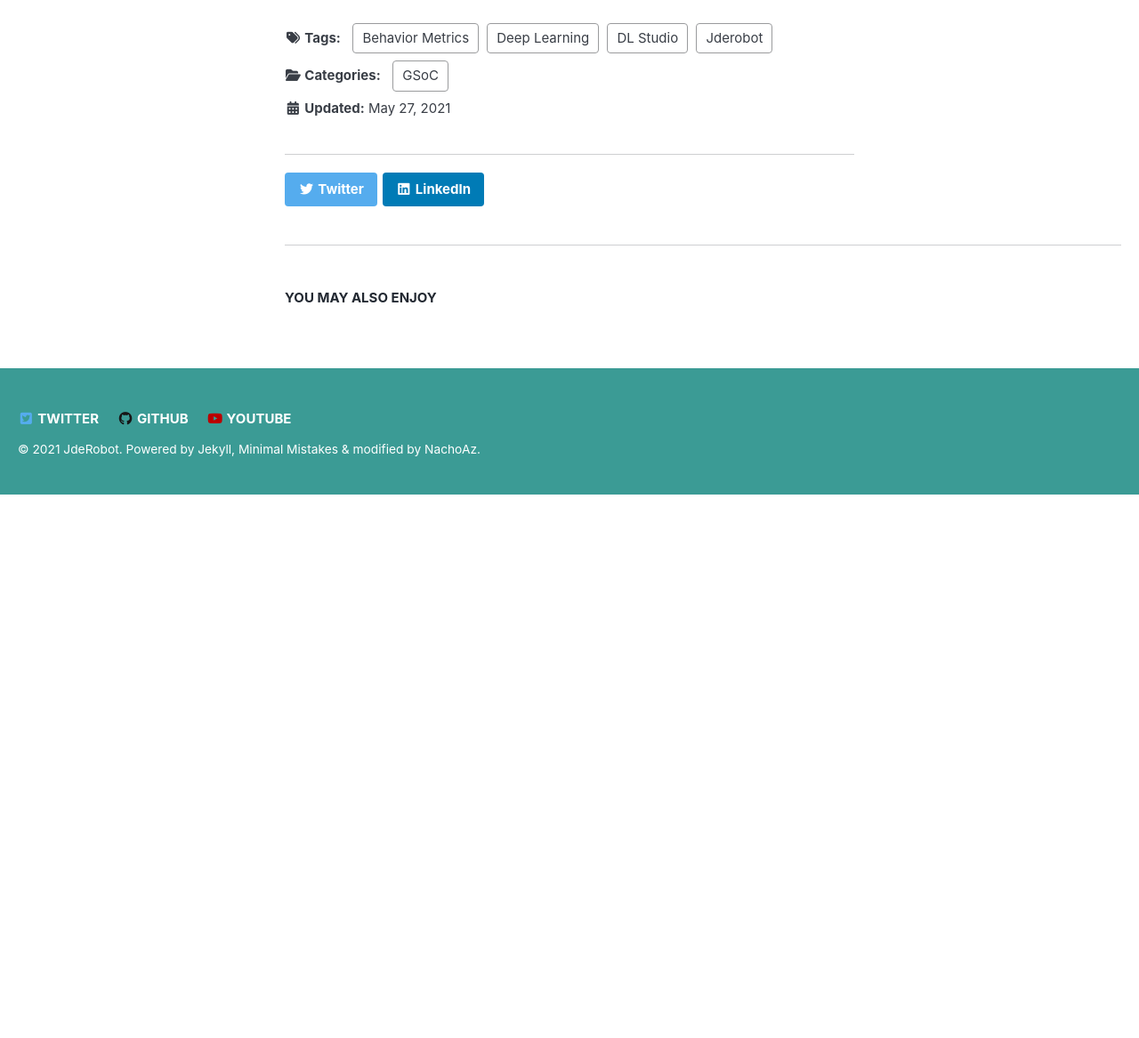
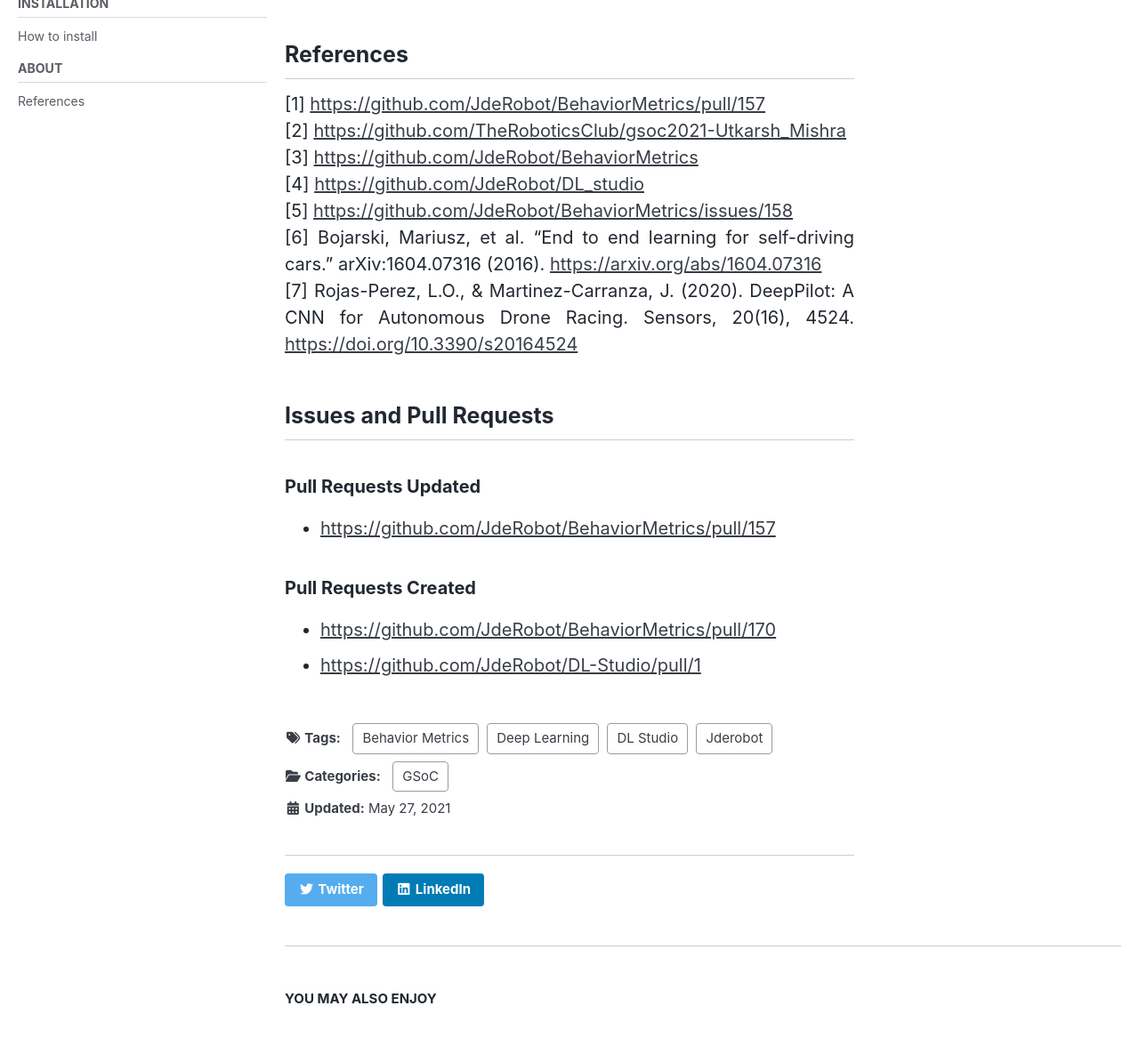
Before and after one commit to TheRoboticsClub/gsoc2021-Utkarsh_Mishra, a Jekyll site: the page built from docs/_posts/2021-05-27-Community-Bonding-Week-1.md, in a window 1280 px wide and 1400 px high, scrolled down 4803 px, cut to the strip 214-1381 px from the top of the window. Shown: the whole strip at 89% size. Built offline with Jekyll 4.4.1, drawn with Linux system fonts in a browser that asks for light colours; cached includes are drawn as plain includes; nearby versions of some CDN libraries; before the commit the page ends 5573 px from its top, so only the background shows below that; some of the changed text lies outside the part shown.

Commit message:
completed cbw1 blog with PRs

```diff
--- a/docs/_posts/2021-05-27-Community-Bonding-Week-1.md
+++ b/docs/_posts/2021-05-27-Community-Bonding-Week-1.md
@@ -104,3 +104,26 @@
 {: .text-justify}
 
 <iframe width="560" height="315" src="https://www.youtube.com/embed/Wt91LbLdzRU" title="YouTube video player" frameborder="0" allow="accelerometer; autoplay; clipboard-write; encrypted-media; gyroscope; picture-in-picture" allowfullscreen></iframe>
+
+## References
+
+[1] [https://github.com/JdeRobot/BehaviorMetrics/pull/157](https://github.com/JdeRobot/BehaviorMetrics/pull/157) \\
+[2] [https://github.com/TheRoboticsClub/gsoc2021-Utkarsh_Mishra](https://github.com/TheRoboticsClub/gsoc2021-Utkarsh_Mishra) \\
+[3] [https://github.com/JdeRobot/BehaviorMetrics](https://github.com/JdeRobot/BehaviorMetrics) \\
+[4] [https://github.com/JdeRobot/DL_studio](https://github.com/JdeRobot/DL_studio) \\
+[5] [https://github.com/JdeRobot/BehaviorMetrics/issues/158](https://github.com/JdeRobot/BehaviorMetrics/issues/158) \\
+[6] Bojarski, Mariusz, et al. "End to end learning for self-driving cars." arXiv:1604.07316 (2016).
+[https://arxiv.org/abs/1604.07316](https://arxiv.org/abs/1604.07316) \\
+[7] Rojas-Perez, L.O., & Martinez-Carranza, J. (2020). DeepPilot: A CNN for Autonomous Drone Racing. Sensors, 20(16), 4524. [https://doi.org/10.3390/s20164524](https://doi.org/10.3390/s20164524)
+{: .text-justify}
+
+## Issues and Pull Requests
+
+### Pull Requests Updated
+
+- [https://github.com/JdeRobot/BehaviorMetrics/pull/157](https://github.com/JdeRobot/BehaviorMetrics/pull/157)
+
+### Pull Requests Created
+
+- [https://github.com/JdeRobot/BehaviorMetrics/pull/170](https://github.com/JdeRobot/BehaviorMetrics/pull/170)
+- [https://github.com/JdeRobot/DL-Studio/pull/1](https://github.com/JdeRobot/DL-Studio/pull/1)
```
